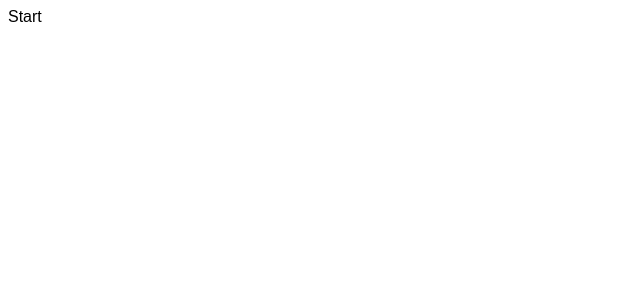
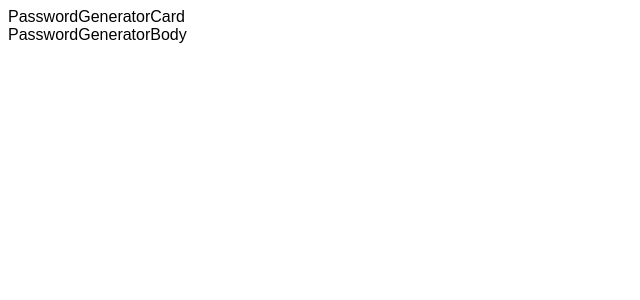
Before and after one commit to PoChuanSu/React-Basic, a React (Create React App) app in the folder react-password-generator/: page / in a window 1280 px wide. Shown: the top 300 px of the page, without its empty margins (0-640 px from the left). Built offline with nearby package versions, Linux system fonts and the light colour scheme.

Commit message:
basic structure

```diff
--- a/react-password-generator/src/App.js
+++ b/react-password-generator/src/App.js
@@ -1,5 +1,11 @@
+import { PasswordGeneratorCard } from './components/PasswordGeneratorCard/PasswordGeneratorCard';
+import { PasswordGeneratorBody } from './components/PasswordGeneratorBody/PasswordGeneratorBody';
 function App() {
-  return <div>Start</div>;
+  return <div>
+
+    <PasswordGeneratorCard/>
+    <PasswordGeneratorBody/>
+  </div>;
 }
 
 export default App;
--- /dev/null
+++ b/react-password-generator/src/components/PasswordGeneratorBody/PasswordGeneratorBody.jsx
@@ -0,0 +1,5 @@
+import s from "./style.module.css";
+
+export function PasswordGeneratorBody() {
+  return <div>PasswordGeneratorBody</div>;
+}
--- /dev/null
+++ b/react-password-generator/src/components/PasswordGeneratorCard/PasswordGeneratorCard.jsx
@@ -0,0 +1,5 @@
+import s from "./style.module.css";
+
+export function PasswordGeneratorCard() {
+  return <div>PasswordGeneratorCard</div>;
+}
--- /dev/null
+++ b/react-password-generator/src/components/PasswordGeneratorFooter/PasswordGeneratorFooter.jsx
@@ -0,0 +1,5 @@
+import s from "./style.module.css";
+
+export function PasswordGeneratorFooter() {
+  return <div>PasswordGeneratorFooter</div>;
+}
--- /dev/null
+++ b/react-password-generator/src/components/PasswordGeneratorHeader/PasswordGeneratorHeader.jsx
@@ -0,0 +1,5 @@
+import s from "./style.module.css";
+
+export function PasswordGeneratorHeader() {
+  return <div>PasswordGeneratorHeader</div>;
+}
```
Also changed, not shown: react-password-generator/src/components/PasswordGeneratorBody/style.module.css (added), react-password-generator/src/components/PasswordGeneratorCard/style.module.css (added), react-password-generator/src/components/PasswordGeneratorFooter/style.module.css (added), react-password-generator/src/components/PasswordGeneratorHeader/style.module.css (added).
